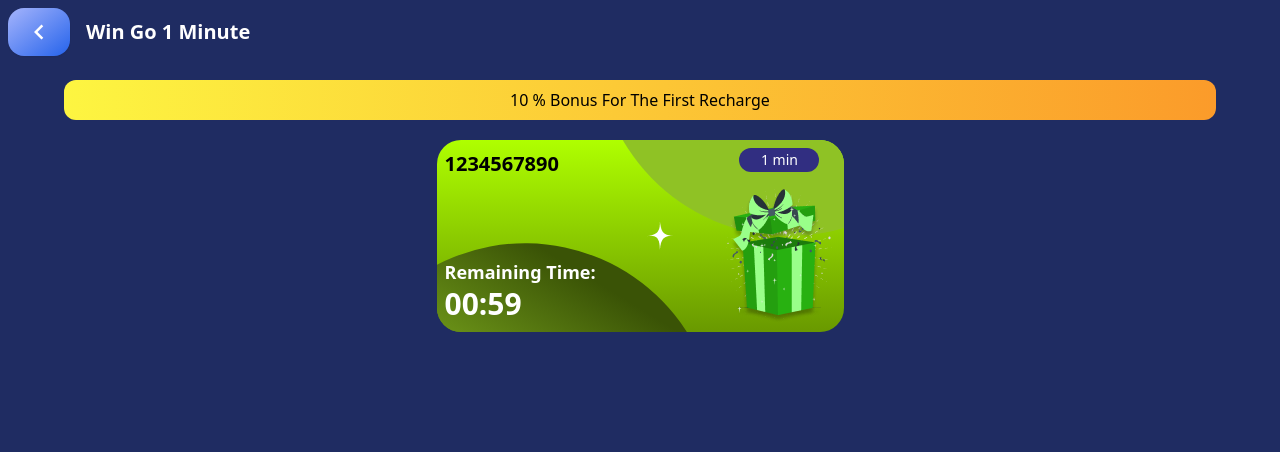
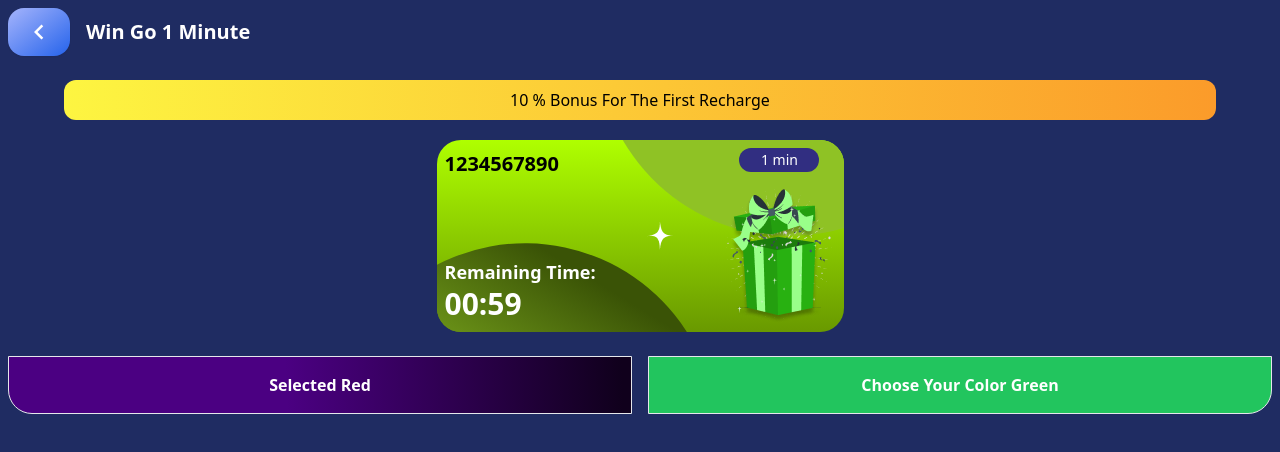
Before and after one commit to team-IGORAZA/color-trading-frontend, a React (Vite) app: page /win-go-1-min in a window 1280 px wide. Shown: the top 452 px of the page. Built offline with nearby package versions, Linux system fonts and the light colour scheme.

Commit message:
feat: color mapper added

```diff
--- /dev/null
+++ b/src/Pages/WinGO1Min/ColorMap.tsx
@@ -0,0 +1,20 @@
+import { useState } from "react"
+
+export default function ColorMap() {
+    const [selectedButton, setSelectedButton] = useState(0)
+    return (
+        <section className="mt-6 mb-6 flex  w-full gap-4">
+            <button onClick={() => setSelectedButton(0)}
+                className={` py-4 text-white font-bold p-2 w-full rounded-bl-3xl border ${selectedButton === 0 ? "bg-gradient" : "bg-red-500"}`}>
+                {selectedButton === 0 ? "Selected Red" : "Choose Your Color Red"}
+            </button>
+            <button
+                onClick={() => setSelectedButton(1)}
+                className={`py-4 p-2 w-full text-white font-bold rounded-br-3xl border ${selectedButton === 1 ? "bg-gradient" : "bg-green-500"}`}>
+                {selectedButton === 1 ? "Selected Green" : "Choose Your Color Green"}
+
+            </button>
+
+        </section>
+    )
+}
--- a/src/Pages/WinGO1Min/WinGO1Min.tsx
+++ b/src/Pages/WinGO1Min/WinGO1Min.tsx
@@ -1,10 +1,11 @@
 import { MdOutlineKeyboardArrowLeft } from "react-icons/md";
 import TimeBanner from "./TimeBanner";
+import ColorMap from "./ColorMap";
 
 
 const Bonus = () => (
     <div
-    style={{background: "linear-gradient(90deg, #FDF541 0%, #FB9B2A 100%)"}}
+        style={{ background: "linear-gradient(90deg, #FDF541 0%, #FB9B2A 100%)" }}
         className="mt-6 mb-5 w-full p-2 max-w-6xl rounded-xl py-2 text-center">
         <span className="capitalize text-center text-black font-medium">10 % Bonus for the first recharge</span>
     </div>
@@ -16,13 +17,14 @@ export default function WinGO1Min() {
         <main className="p-2">
             <header className="flex items-center space-x-4">
                 <button onClick={() => history.back()} className="btn rounded-2xl border-none text-3xl bg-gradient-to-br from-indigo-300 to-blue-600 text-white">
-                <MdOutlineKeyboardArrowLeft/>
+                    <MdOutlineKeyboardArrowLeft />
                 </button>
                 <span className="text-xl font-bold text-white">Win Go 1 Minute</span>
             </header>
             <section className="flex flex-col justify-center items-center">
-        <Bonus/>
-        <TimeBanner/>
+                <Bonus />
+                <TimeBanner />
+                <ColorMap/>
             </section>
         </main>
     )
```
Lines whose indentation alone changed are shown as unchanged.
